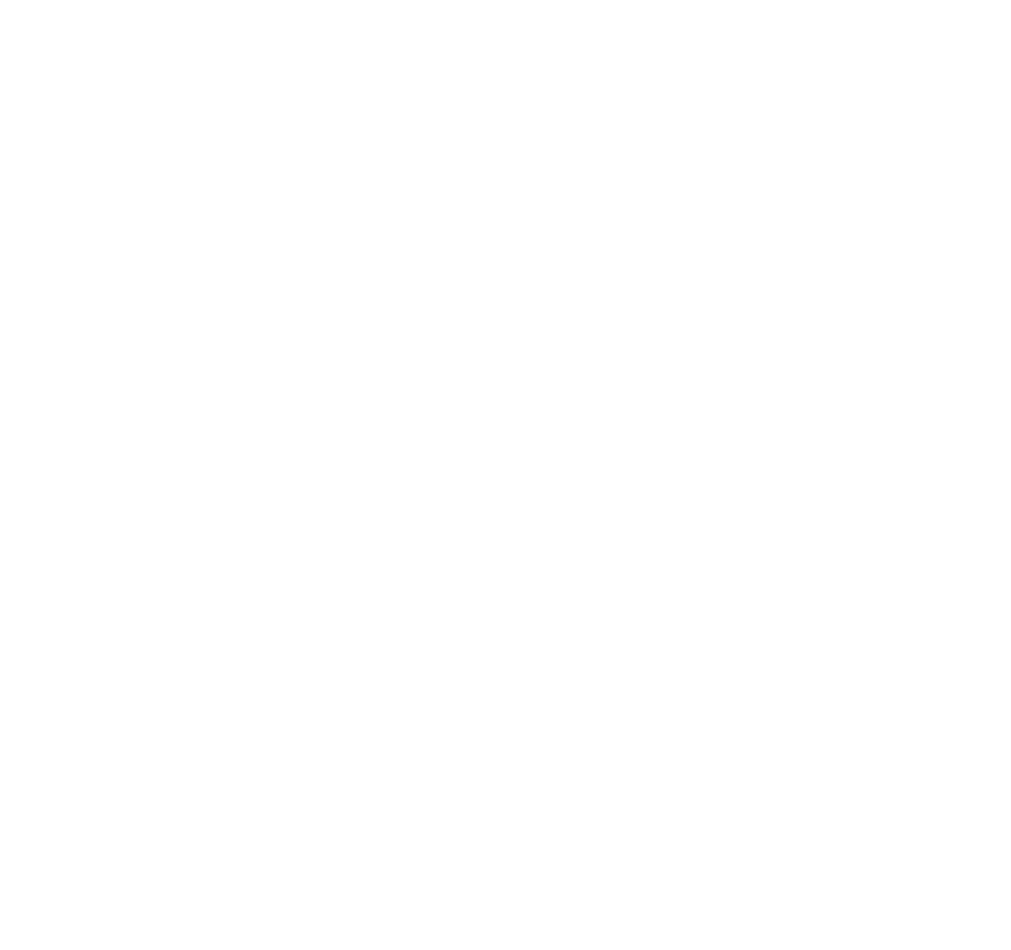
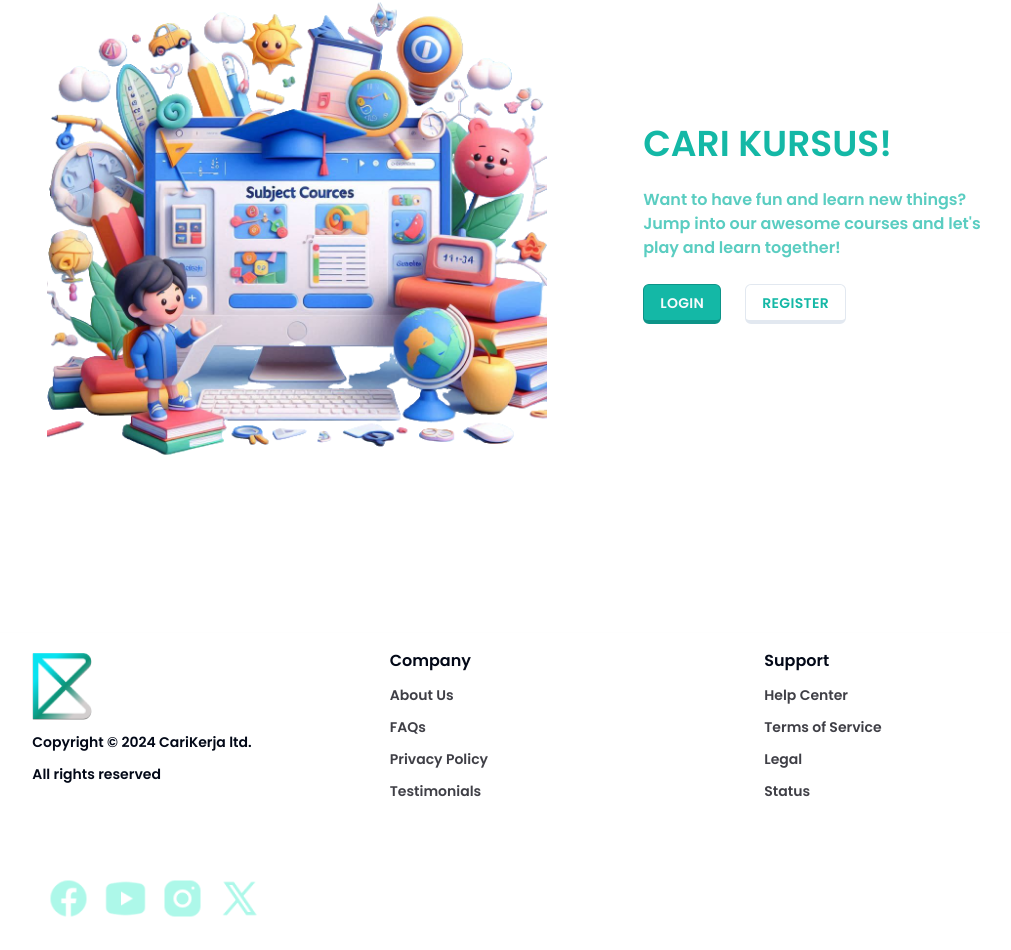
Before and after one commit to gustavohoze/carikursusfixed, a Next.js app: page / in a window 1280 px wide. Shown: the part 247-1197 px from the top of the page, without its empty margins (114-1125 px from the left). Before the commit the page ends 800 px from the top, so only its background shows below. Built offline with nearby package versions, Linux system fonts and the light colour scheme.

Commit message:
homepage done

```diff
--- a/src/app/(Authentication)/component/LoginButton.tsx
+++ b/src/app/(Authentication)/component/LoginButton.tsx
@@ -30,6 +30,7 @@ const LoginButton = ({username, password} : {username:string, password:string})
             return
         }
         toast.success("Login successfull!")
+        localStorage.setItem("user",JSON.stringify(res));
         router.replace("/")
     }}>Login</Button>
     </div>
--- a/src/app/(Authentication)/component/LoginHeader.tsx
+++ b/src/app/(Authentication)/component/LoginHeader.tsx
@@ -13,7 +13,7 @@ const LoginHeader = () => {
           CariKursus
         </a>
       </span>
-      <a href="/" className="font-bold">
+      <a href="/" className="font-bolder">
         <Button> Home</Button>
       </a>
     </header>
--- a/src/app/(Authentication)/component/RegisterButton.tsx
+++ b/src/app/(Authentication)/component/RegisterButton.tsx
@@ -1,10 +1,12 @@
 "use client"
 import { Button } from '@/components/ui/button'
+import { useRouter } from 'next/router'
 import React from 'react'
 import { Toaster, toast } from 'sonner'
 
 
 const handleSubmit = async (username:string,password:string,email:string,namaLengkap:string)=>{
+    const route = useRouter();
     let role = "student"
     if(email.includes("admin")){
         role = "admin";
@@ -18,7 +20,7 @@ const handleSubmit = async (username:string,password:string,email:string,namaLen
         return
     }
     toast.success("Account has been successfully created!")
-
+    route.replace("/");
 }
 
 const RegisterButton = ({username,password,email,namaLengkap}: {username:string,password:string,email:string,namaLengkap:string}) => {
@@ -28,7 +30,7 @@ const RegisterButton = ({username,password,email,namaLengkap}: {username:string,
     <Toaster position='top-center' richColors/>
 
     <Button className="w-[23vw]" onClick={()=>{
-        handleSubmit(username,password,email,namaLengkap)
+        handleSubmit(username,password,email,namaLengkap);
         }}>Register</Button>
     </div>
   )
--- a/src/app/(Authentication)/layout.tsx
+++ b/src/app/(Authentication)/layout.tsx
@@ -1,8 +1,8 @@
 
 import { Inter, Poppins } from "next/font/google";
 import LoginHeader from "./component/LoginHeader";
-import LoginFooter from "./component/LoginFooter";
-const poppins = Poppins({weight:"200", subsets: ["latin"] });
+import Footer from "../Footer";
+const poppins = Poppins({weight:"600", subsets: ["latin"] });
 
 export default function RootLayout({
   children,
@@ -14,7 +14,7 @@ export default function RootLayout({
       <body className={poppins.className}>
         <LoginHeader></LoginHeader>
         {children}
-        <LoginFooter></LoginFooter>
+        <Footer />
         </body>
     </html>
   );
--- a/src/app/(Authentication)/component/LoginFooter.tsx
+++ b/src/app/Footer.tsx
@@ -2,7 +2,7 @@ import React from "react";
 
 const LoginFooter = () => {
   return (
-    <div className="min-h-[40vh] min-w-full flex flex-col font-normal gap-12 shadow-md rounded-t-full">
+    <div className="min-h-[40vh] min-w-full flex flex-col font-normal gap-12 shadow-md">
       <div className="h-[20vh] flex min-w-full  justify-center py-4">
         <div className="text-sm gap-3 flex flex-col py-1">
           <img src="/logo.png" width={60} height={60} alt="" />
--- /dev/null
+++ b/src/app/HeaderHomePage.tsx
@@ -0,0 +1,28 @@
+import { Button } from '@/components/ui/button'
+import Link from 'next/link'
+import React from 'react'
+
+const HeaderHomePage = () => {
+  return (
+    <header className="flex justify-between p-4 min-h-[10vh] min-w-full shadow-md">
+    <span className="flex items-center px-2 gap-4">
+      <img src="/logo.png" alt="" width={25} height={25}/>
+      <a href="/" className="font-bold uppercase tracking-wide text-teal-500 text-xl">CariKursus</a>
+    </span>
+    <span className="flex gap-4">
+      <Button asChild>
+        <Link href="/login">
+        Login
+        </Link>
+        </Button>
+      <Button variant={"primaryOutline"} asChild>
+        <Link href="/register">
+        Register
+        </Link>
+        </Button>
+    </span>
+  </header>
+  )
+}
+
+export default HeaderHomePage
--- a/src/app/layout.tsx
+++ b/src/app/layout.tsx
@@ -1,6 +1,7 @@
 import type { Metadata } from "next";
 import { Inter, Poppins } from "next/font/google";
 import "./globals.css";
+import Footer from "./Footer";
 
 const poppins = Poppins({weight:"600", subsets: ["latin"] });
 
@@ -21,6 +22,7 @@ export default function RootLayout({
       <link rel="icon" href="/logo.png" sizes="any" />
       <body className={poppins.className}>
         {children}
+        <Footer />
         </body>
     </html>
   );
--- a/src/app/page.tsx
+++ b/src/app/page.tsx
@@ -1,15 +1,18 @@
+
 import { Button } from "@/components/ui/button";
+import HeaderHomePage from "./HeaderHomePage";
 import Link from "next/link";
 
 export default function Home() {
   return (
     <main>
-      <header className="flex justify-between p-4 min-h-[10vh] min-w-full shadow-md">
-        <span className="flex items-center px-2 gap-4">
-          <img src="/logo.png" alt="" width={25} height={25}/>
-          <a href="/" className="font-bold uppercase tracking-wide text-teal-500 text-xl">CariKursus</a>
-        </span>
-        <span className="flex gap-4">
+      <HeaderHomePage />
+      <div className="min-w-full min-h-screen flex items-center justify-center gap-24">
+        <img src="/homepage.png" alt=""  width={500} height={500}/>
+        <div className=" h-[250px] pt-4 flex flex-col gap-6">
+          <h1 className="text-4xl font-bold text-teal-500 uppercase">Cari Kursus!</h1>
+          <p className="w-[35ch] text-teal-500/70 text-md">Want to have fun and learn new things? Jump into our awesome courses and let's play and learn together!</p>
+          <div className="flex gap-6">
           <Button asChild>
             <Link href="/login">
             Login
@@ -20,8 +23,10 @@ export default function Home() {
             Register
             </Link>
             </Button>
-        </span>
-      </header>
+          </div>
+        </div>
+
+      </div>
     </main>
   );
 }
```
Also changed, not shown: public/homepage.png (added).
